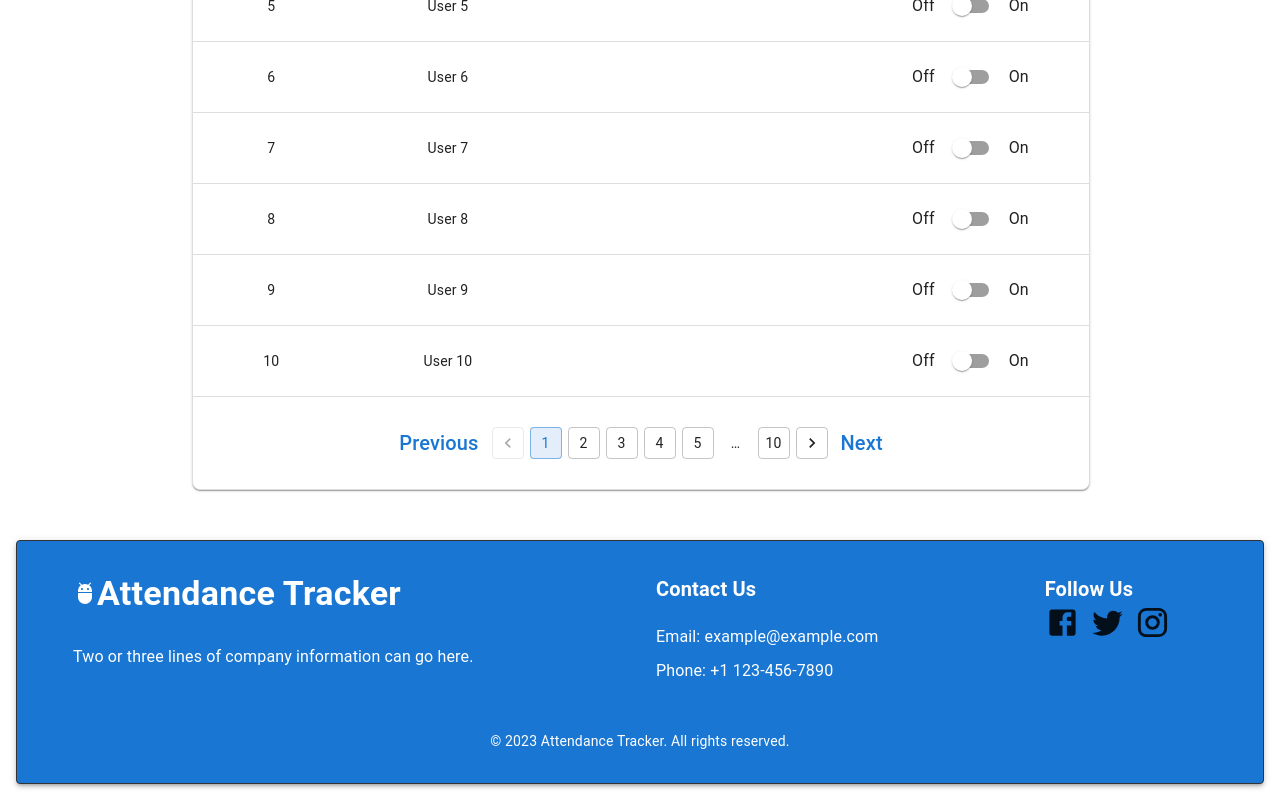
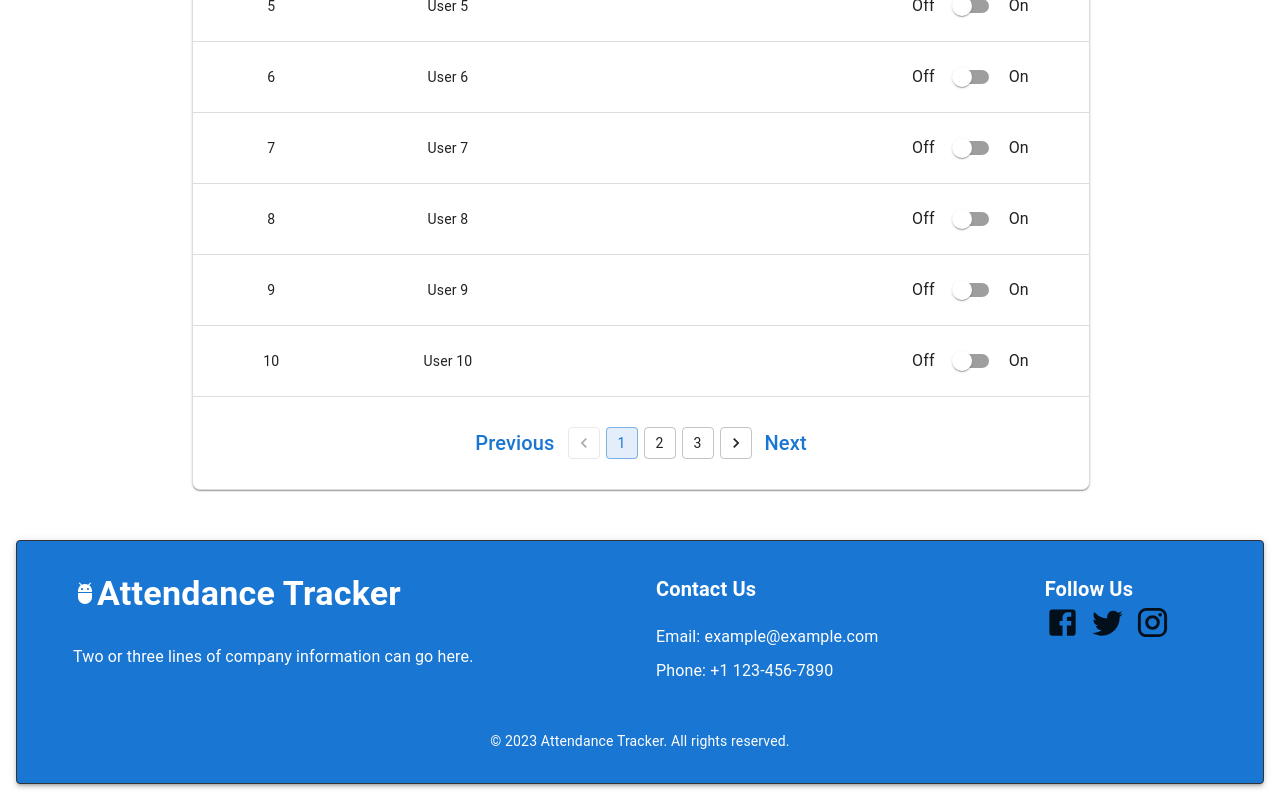
Before and after one commit to katariyakhushi/attendence-tracker, a React (Create React App) app: page / in a window 1280 px wide. Shown: the part 658-1458 px from the top of the page. Built offline with nearby package versions, Linux system fonts and the light colour scheme.

Commit message:
update code

```diff
--- a/src/Components/Table.js
+++ b/src/Components/Table.js
@@ -22,7 +22,8 @@ import KeyboardDoubleArrowLeftSharpIcon from '@mui/icons-material/KeyboardDouble
 import KeyboardDoubleArrowRightSharpIcon from '@mui/icons-material/KeyboardDoubleArrowRightSharp';
 
 const AttendanceTracker = () => {
-  const initialData = Array.from({ length: 10 }, (_, index) => ({
+  const recordsPerPage = 10;
+  const initialData = Array.from({ length: 30 }, (_, index) => ({
     userId: index + 1,
     userName: `User ${index + 1}`,
     isSwipedOut: false,
@@ -31,9 +32,13 @@ const AttendanceTracker = () => {
   }));
 
   const [attendanceRecords, setAttendanceRecords] = useState(initialData);
+  const [currentPage, setCurrentPage] = useState(1);
+  const totalPages = Math.ceil(attendanceRecords.length / recordsPerPage);
+  const startIndex = (currentPage - 1) * recordsPerPage;
+  const endIndex = Math.min(startIndex + recordsPerPage, attendanceRecords.length);
+
   const [counter, setCounter] = useState(0);
   const [selectedDate, setSelectedDate] = useState(new Date());
-
   const handleLeft = () => {
     setCounter((prevCounter) => prevCounter + 1);
     setSelectedDate((prevDate) => {
@@ -84,7 +89,6 @@ const AttendanceTracker = () => {
           <Box display="flex" alignItems="center">
             <KeyboardDoubleArrowLeftSharpIcon
               style={{ marginRight: '20px', cursor: 'pointer' }}
-
               onClick={handleRight}
             />
             <TextField
@@ -98,7 +102,7 @@ const AttendanceTracker = () => {
                 shrink: true,
               }}
               style={{ marginLeft: '20px' }}
-              value={selectedDate.toISOString().split('T')[0]}
+            value={selectedDate.toISOString().split('T')[0]}
             />
             <KeyboardDoubleArrowRightSharpIcon
               style={{ marginLeft: '30px', cursor: 'pointer' }}
@@ -180,7 +184,7 @@ const AttendanceTracker = () => {
               </TableRow>
             </TableHead>
             <TableBody>
-              {attendanceRecords.map((record, index) => (
+              {attendanceRecords.slice(startIndex, endIndex).map((record, index) => (
                 <TableRow key={record.userId}>
                   <TableCell style={{ textAlign: 'center', borderBottom: '1px solid #ddd' }}>
                     {record.userId}
@@ -215,12 +219,22 @@ const AttendanceTracker = () => {
             </TableBody>
           </Table>
           <Box display="flex" alignItems="center" justifyContent="center" mt="30px" mb="30px">
-            <Typography variant="h6" color="primary">Previous</Typography>
+            <Typography variant="h6" color="primary" onClick={handleLeft}>
+              Previous
+            </Typography>
             <Stack spacing={2} sx={{ marginLeft: '10px', marginRight: '10px' }}>
-              <Pagination count={10} variant="outlined" shape="rounded" color='primary' />
+              <Pagination
+                count={totalPages}
+                page={currentPage}
+                variant="outlined"
+                shape="rounded"
+                color="primary"
+                onChange={(event, value) => setCurrentPage(value)}
+              />
             </Stack>
-
-            <Typography variant="h6" color="primary">Next</Typography>
+            <Typography variant="h6" color="primary" onClick={handleRight}>
+              Next
+            </Typography>
           </Box>
         </TableContainer>
       </Box>
--- a/src/Components/Topbar.js
+++ b/src/Components/Topbar.js
@@ -64,9 +64,9 @@ function ResponsiveAppBar() {
   };
 
   return (
-    <AppBar position="static">
+    <AppBar position="static" >
       <Container maxWidth="xl">
-        <Toolbar disableGutters>
+        <Toolbar disableGutters sx={{ margin: { marginRight:"30px" } }}>
           <AdbIcon sx={{ display: { xs: 'none', md: 'flex' }, mr: 1 }} />
           <Typography
             variant="h6"
```
